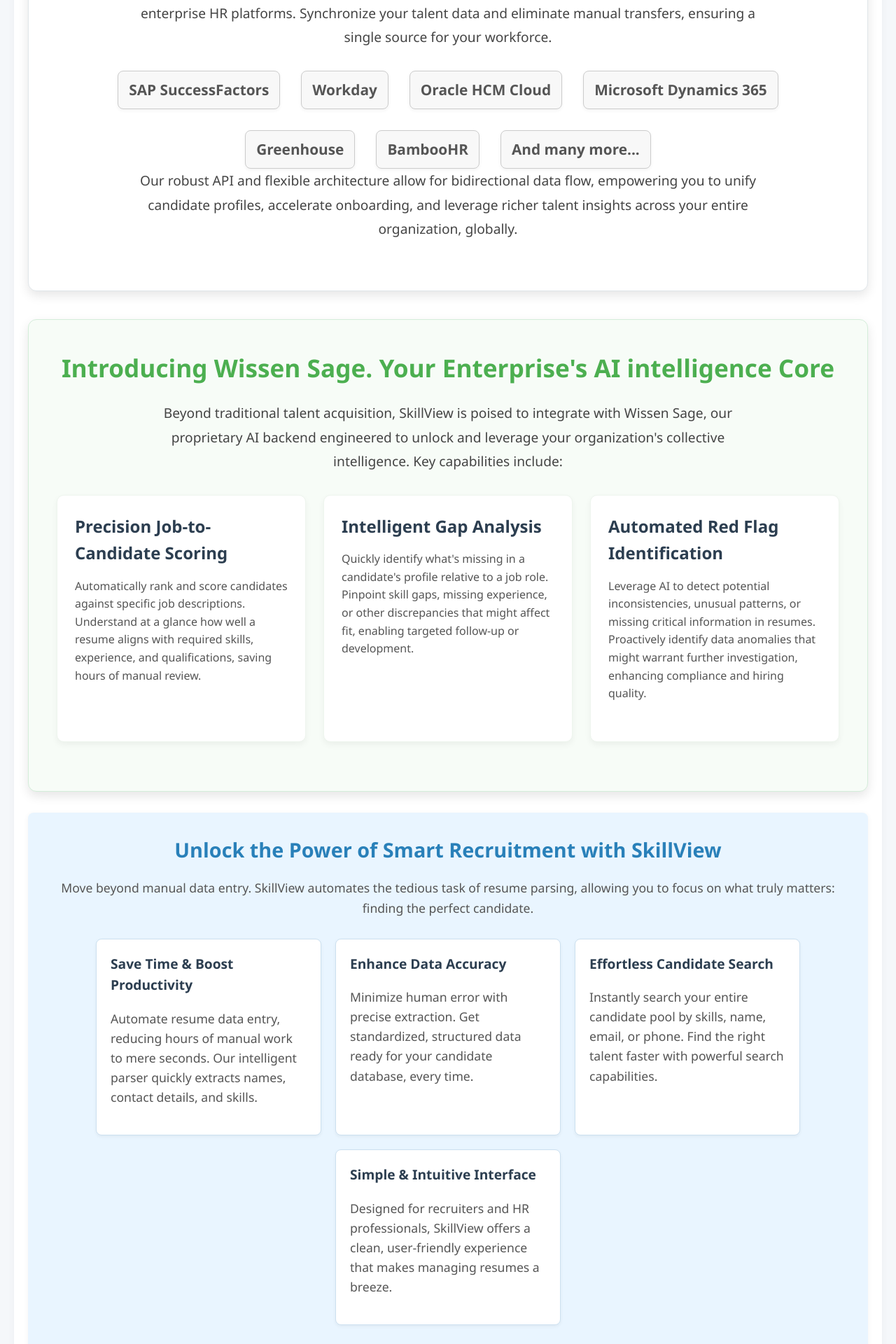
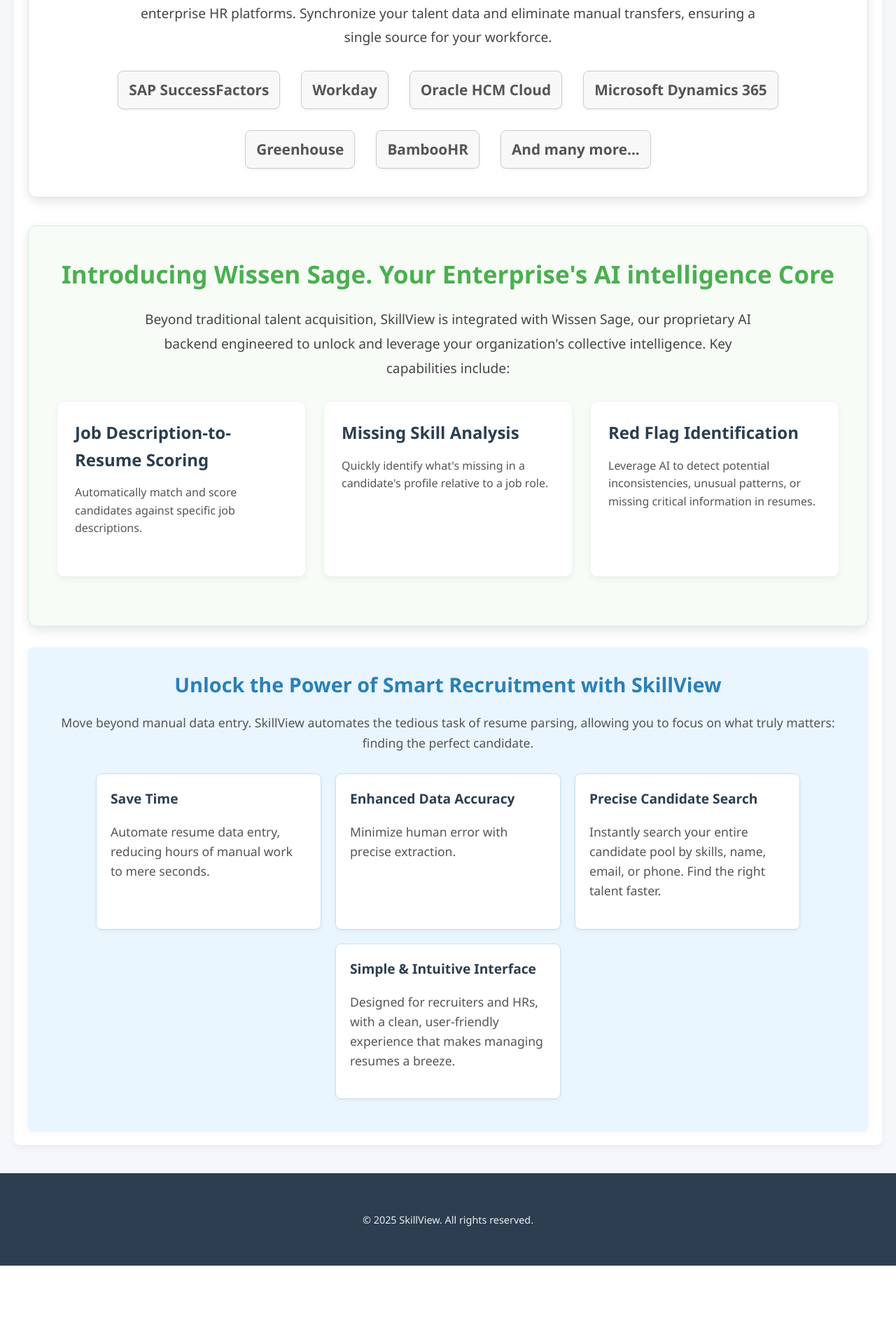
Before and after one commit to Singhajitman/resume-parser-flask, a Flask app: page /upload in a window 1280 px wide. Shown: the part 636-2556 px from the top of the page at 70% size. After the commit the page ends 2444 px from the top, so only its background shows below. Run offline with Flask 3, Linux system fonts and the light colour scheme; some libraries are stand-ins or nearby versions; some web fonts are replaced.

Commit message:
text reduction

```diff
--- a/templates/upload.html
+++ b/templates/upload.html
@@ -23,25 +23,24 @@
       <span>BambooHR</span>
       <span>And many more...</span>
     </div>
-    <p>Our robust API and flexible architecture allow for bidirectional data flow, empowering you to unify candidate profiles, accelerate onboarding, and leverage richer talent insights across your entire organization, globally.</p>
   </div>
 
   {# Feature 2 - Introducing Wissen Sage AI #}
   <div class="highlight-section wissen-sage-section">
     <h3>Introducing Wissen Sage. Your Enterprise's AI intelligence Core</h3>
-    <p>Beyond traditional talent acquisition, SkillView is poised to integrate with Wissen Sage, our proprietary AI backend engineered to unlock and leverage your organization's collective intelligence. Key capabilities include:</p>
+    <p>Beyond traditional talent acquisition, SkillView is integrated with Wissen Sage, our proprietary AI backend engineered to unlock and leverage your organization's collective intelligence. Key capabilities include:</p>
     <ul class="sage-capabilities">
         <li>
-            <h4>Precision Job-to-Candidate Scoring</h4>
-            <p>Automatically rank and score candidates against specific job descriptions. Understand at a glance how well a resume aligns with required skills, experience, and qualifications, saving hours of manual review.</p>
+            <h4>Job Description-to-Resume Scoring</h4>
+            <p>Automatically match and score candidates against specific job descriptions.</p>
         </li>
         <li>
-            <h4>Intelligent Gap Analysis</h4>
-            <p>Quickly identify what's missing in a candidate's profile relative to a job role. Pinpoint skill gaps, missing experience, or other discrepancies that might affect fit, enabling targeted follow-up or development.</p>
+            <h4>Missing Skill Analysis</h4>
+            <p>Quickly identify what's missing in a candidate's profile relative to a job role.</p>
         </li>
         <li>
-            <h4>Automated Red Flag Identification</h4>
-            <p>Leverage AI to detect potential inconsistencies, unusual patterns, or missing critical information in resumes. Proactively identify data anomalies that might warrant further investigation, enhancing compliance and hiring quality.</p>
+            <h4>Red Flag Identification</h4>
+            <p>Leverage AI to detect potential inconsistencies, unusual patterns, or missing critical information in resumes.</p>
         </li>
     </ul>
   </div>
@@ -53,21 +52,21 @@
     <p>Move beyond manual data entry. SkillView automates the tedious task of resume parsing, allowing you to focus on what truly matters: finding the perfect candidate.</p>
     <ul class="features-list">
       <li>
-        <strong>Save Time & Boost Productivity</strong>
-        <p>Automate resume data entry, reducing hours of manual work to mere seconds. Our intelligent parser quickly extracts names, contact details, and skills.</p>
+        <strong>Save Time</strong>
+        <p>Automate resume data entry, reducing hours of manual work to mere seconds.</p>
       </li>
       <li>
-        <strong>Enhance Data Accuracy</strong>
-        <p>Minimize human error with precise extraction. Get standardized, structured data ready for your candidate database, every time.</p>
+        <strong>Enhanced Data Accuracy</strong>
+        <p>Minimize human error with precise extraction.</p>
       </li>
       <li>
-        <strong>Effortless Candidate Search</strong>
-        <p>Instantly search your entire candidate pool by skills, name, email, or phone. Find the right talent faster with powerful search capabilities.</p>
+        <strong>Precise Candidate Search</strong>
+        <p>Instantly search your entire candidate pool by skills, name, email, or phone. Find the right talent faster.</p>
       </li>
       </li>
       <li>
         <strong>Simple & Intuitive Interface</strong>
-        <p>Designed for recruiters and HR professionals, SkillView offers a clean, user-friendly experience that makes managing resumes a breeze.</p>
+        <p>Designed for recruiters and HRs, with a clean, user-friendly experience that makes managing resumes a breeze.</p>
       </li>
     </ul>
   </div>
```
